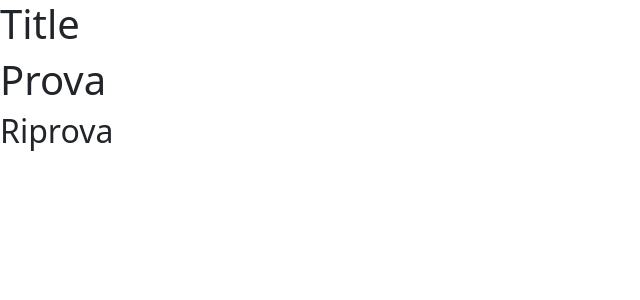
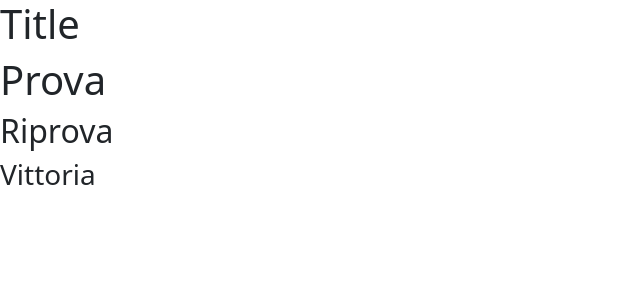
Before and after one commit to romina-trazzi/react-movie, a React (Create React App) app: page / in a window 1280 px wide. Shown: the top 300 px of the page, without its empty margins (0-640 px from the left). Built offline with nearby package versions, Linux system fonts and the light colour scheme.

Commit message:
Vittoria

```diff
--- a/src/App.js
+++ b/src/App.js
@@ -7,6 +7,7 @@ function App() {
             <h1>Title</h1>
             <h1>Prova</h1>
             <h2>Riprova</h2>
+            <h3>Vittoria</h3>
        </div>
     )
 }
```
